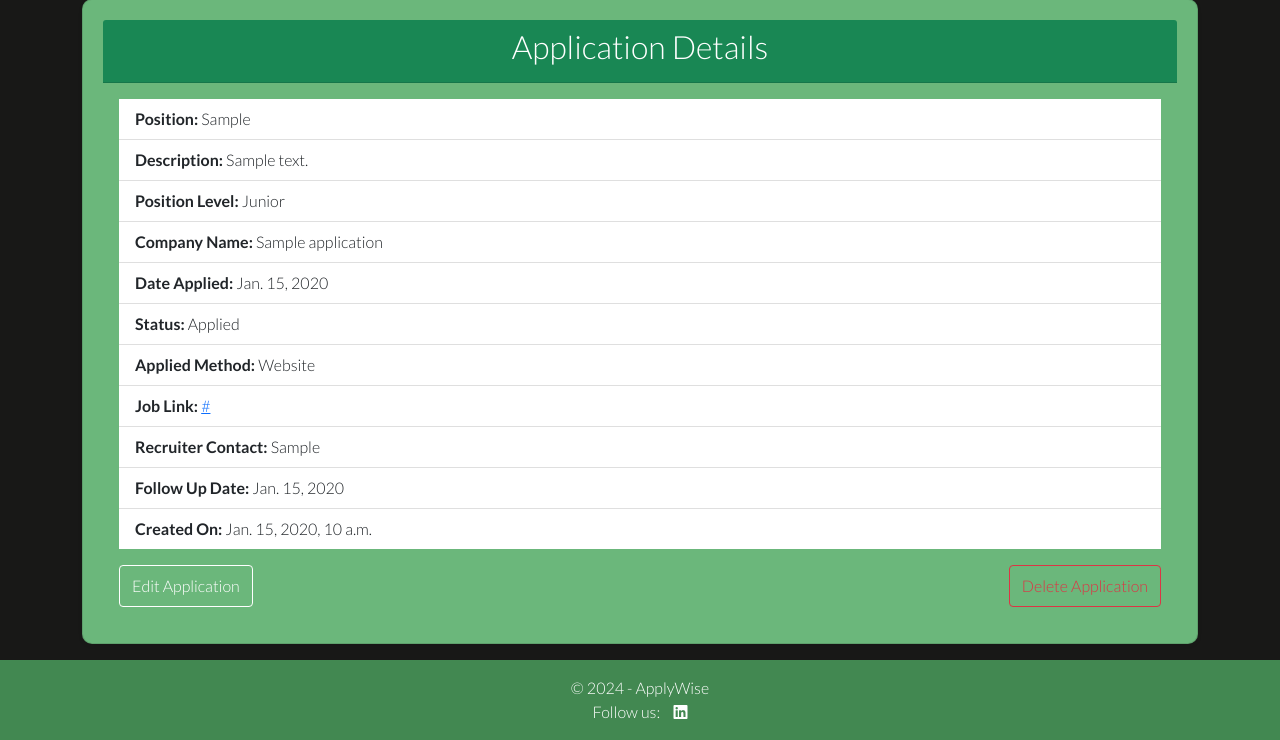
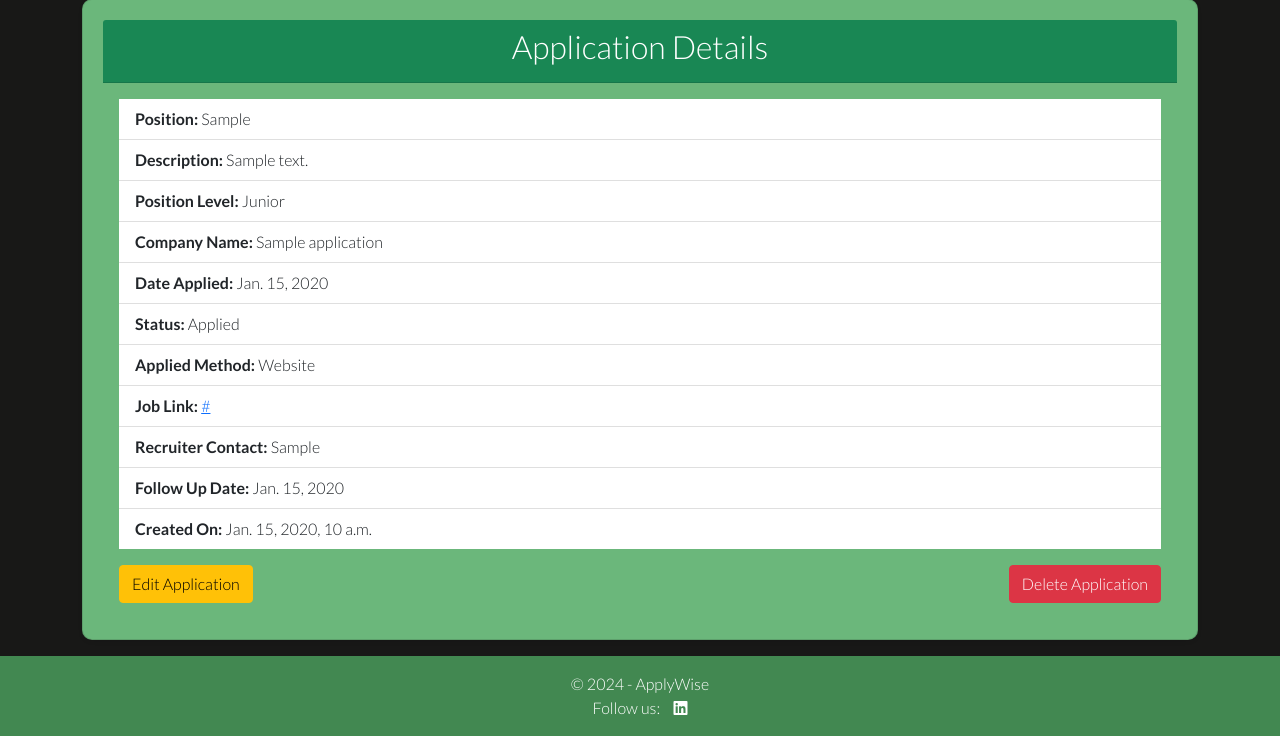
Before and after one commit to ci-mustafa/applywise, a Django app: a page that uses applyhub/templates/app_details.html in a window 1280 px wide. Shown: the part 192-932 px from the top of the page. Run offline with Django 5.2, Linux system fonts and the light colour scheme; tables that the repository leaves empty hold one stand-in row (values such as "Sample post"); some web fonts are replaced.

Commit message:
mod: change edit and delete button's colors

```diff
--- a/applyhub/templates/app_details.html
+++ b/applyhub/templates/app_details.html
@@ -31,11 +31,11 @@
                 <li class="list-group-item"><strong>Created On:</strong> {{ application.created_on }}</li>
             </ul>
             <div class="mt-3 d-flex justify-content-between">
-                <a href="{% url 'edit-application' pk=application.id slug=application.slug %}" class="btn btn-custom">
+                <a href="{% url 'edit-application' pk=application.id slug=application.slug %}" class="btn btn-warning">
                     Edit Application
                 </a>
                 <!-- Button trigger delete modal -->
-                <button type="button" class="btn btn-outline-danger" data-bs-toggle="modal"
+                <button type="button" class="btn btn-danger" data-bs-toggle="modal"
                     data-bs-target="#staticBackdrop">
                     Delete Application
                 </button>
```
